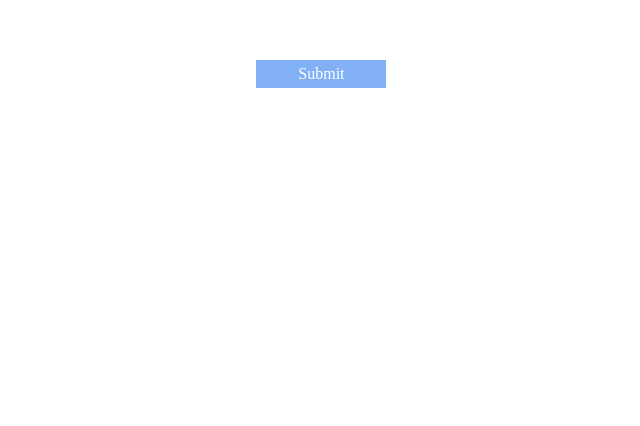
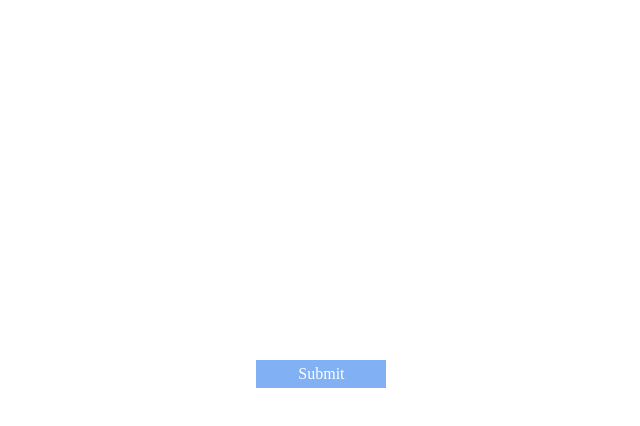
Before and after one commit to obunga99/mk4.2, a plain HTML site: page personalExisting.html in a window 1280 px wide. Shown: the part 1948-2374 px from the top of the page, without its empty margins (342-982 px from the left). Drawn offline with Linux system fonts and the light colour scheme.

Commit message:
ddddddddd

```diff
--- a/styles/personalEx.css
+++ b/styles/personalEx.css
@@ -192,5 +192,5 @@ a, u
     text-decoration: none;
     display: inline-block;
     font-size: 16px;
-    top: 2000px;
+    top: 2300px;
 }
```
